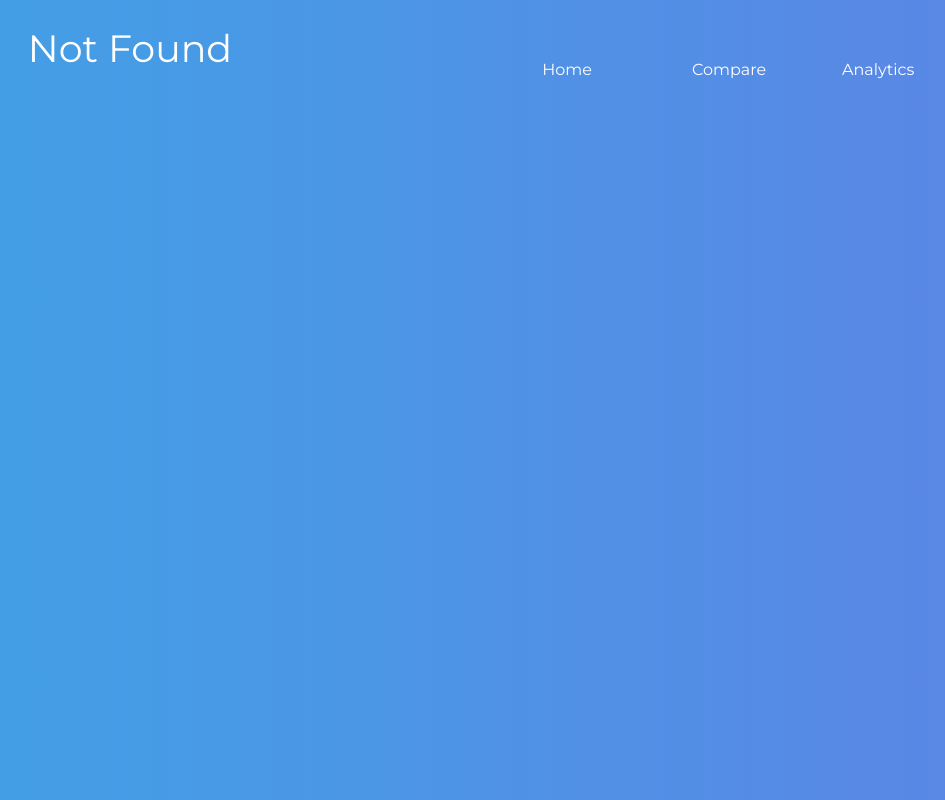
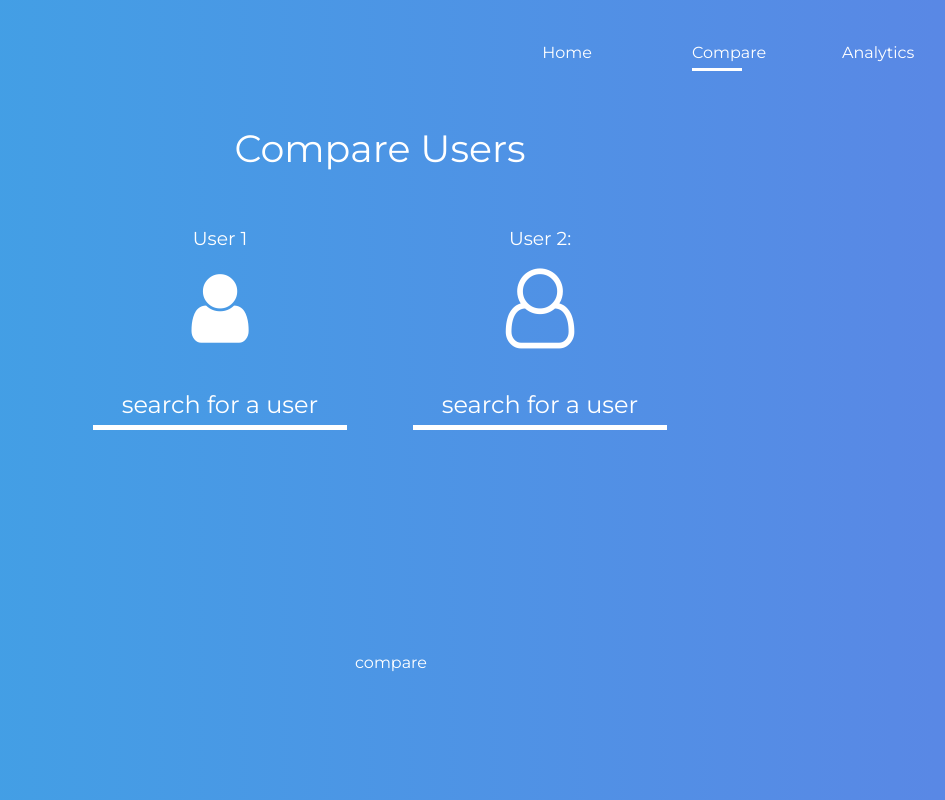
Before and after one commit to paineleffler/vision-ui, a React (Create React App) app: page /comparesearch in a window 1280 px wide. Before the commit this address had no page. Shown: the whole page, without its empty margins (260-1205 px from the left). Built offline with nearby package versions, Linux system fonts and the light colour scheme.

Commit message:
lots of UI changes for comparing users, added search boxes

```diff
--- a/src/App.js
+++ b/src/App.js
@@ -6,6 +6,7 @@ import Home from './Home.jsx';
 import Results from './Results.jsx';
 import About from './About.jsx';
 import Compare from './Compare.jsx';
+import CompareSearch from './CompareSearch.jsx';
 import Analytics from './Analytics.jsx';
 import NavBar from './NavBar.jsx';
 
@@ -20,6 +21,7 @@ class App extends Component {
               <Route exact path='/about' component={About} />
               <Route path='/results/:platform/:username' component={Results} />
               <Route path='/compare/:user1/:user2' component={Compare} />
+              <Route path='/comparesearch/' component={CompareSearch} />
               <Route path='/analytics' component={Analytics} />
               <Route exact path='/' component={Home} />
               <Route render={function () {
--- a/src/Compare.jsx
+++ b/src/Compare.jsx
@@ -136,7 +136,7 @@ export default class Compare extends Component {
         </div>
         { this.renderBarChart() }
         <div>
-          <a href="/" className="roundButton">back</a>
+          <a href="/comparesearch" className="back">back</a>
         </div>
       </div>
     )
--- /dev/null
+++ b/src/CompareSearch.jsx
@@ -0,0 +1,59 @@
+import React, { Component } from 'react';
+
+export default class CompareSearch extends Component {
+  constructor(props) {
+    super(props);
+    this.state = {
+      searchBarText1: '',
+      searchBarText2: '',
+    };
+    this.handleChange1 = this.handleChange1.bind(this);
+    this.handleChange2 = this.handleChange2.bind(this);
+  }
+  handleChange1(event) {
+    this.setState({searchBarText1: event.target.value});
+  }
+  handleChange2(event) {
+    this.setState({searchBarText2: event.target.value});
+  }
+  render() {
+    return (
+      <div className="center-content">
+        <h1>Compare Users</h1>
+        <div className="analytics-flex-container">
+          <div className="analytics-flex-box">
+            <h3>User 1</h3>
+            <i className="fa fa-user fa-inverse fa-5x"></i>
+            <div className="compare-searchbar-box">
+              <input
+                className="compare-search"
+                id="compareSearch1"
+                type="text"
+                value={this.state.searchBarText1}
+                placeholder="search for a user"
+                onChange={this.handleChange1}
+              />
+            </div>
+          </div>
+          <div className="analytics-flex-box">
+             <h3>User 2:</h3>
+            <i className="fa fa-user-o fa-inverse fa-5x"></i>
+            <div className="compare-searchbar-box">
+              <input
+                className="compare-search"
+                id="compareSearch2"
+                type="text"
+                value={this.state.searchBarText2}
+                placeholder="search for a user"
+                onChange={this.handleChange2}
+              />
+              </div>
+          </div>
+        </div>
+        <div>
+          <a href={`/compare/${this.state.searchBarText1}/${this.state.searchBarText2}`} className="roundButton">compare</a>
+        </div>
+      </div>
+    )
+  }
+}
--- a/src/NavBar.jsx
+++ b/src/NavBar.jsx
@@ -7,7 +7,7 @@ export default class NavigationBar extends Component {
     return (
       <div className='nav-flex-container'>
         <div className='nav-flex-box'><NavLink className='nav-link' exact activeClassName='active' to='/'>Home</NavLink></div>
-        <div className='nav-flex-box'><NavLink className='nav-link' activeClassName='active' to='/compare/user1/user2'>Compare</NavLink></div>
+        <div className='nav-flex-box'><NavLink className='nav-link' activeClassName='active' to='/comparesearch/'>Compare</NavLink></div>
         <div className='nav-flex-box'><NavLink className='nav-link' activeClassName='active' to='/analytics'>Analytics</NavLink></div>
       </div>
     )
--- a/src/index.css
+++ b/src/index.css
@@ -16,7 +16,19 @@
   border-bottom: 5px solid white;
   width: 500px;
   height: 40px;
+}
 
+.compare-search, :focus {
+  text-align: center;
+  font-size: 24px;
+  font-family: 'Montserrat', sans-serif;
+  background: none;
+  color: white;
+  outline: none;
+  border: none;
+  border-bottom: 5px solid white;
+  width: 250px;
+  height: 40px;
 }
 
 ::-webkit-input-placeholder{
@@ -172,3 +184,7 @@ svg rect {
   margin: 10px;
   text-align: center;
 }
+
+.compare-searchbar-box {
+  padding-top: 35px;
+}
```
